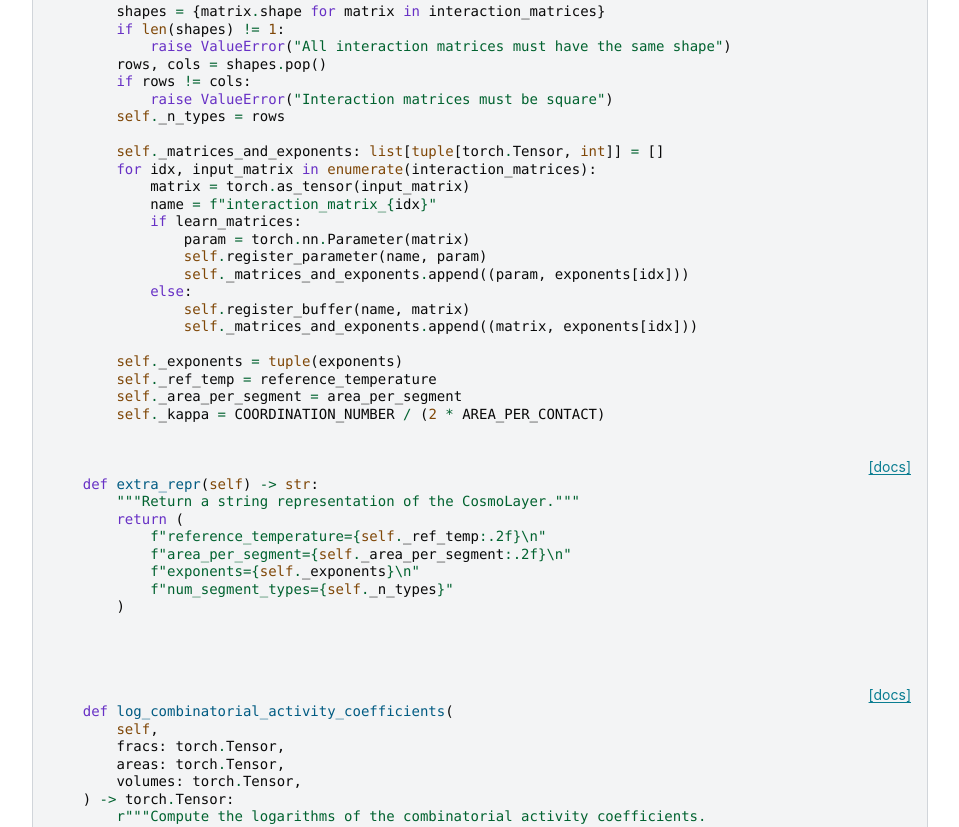
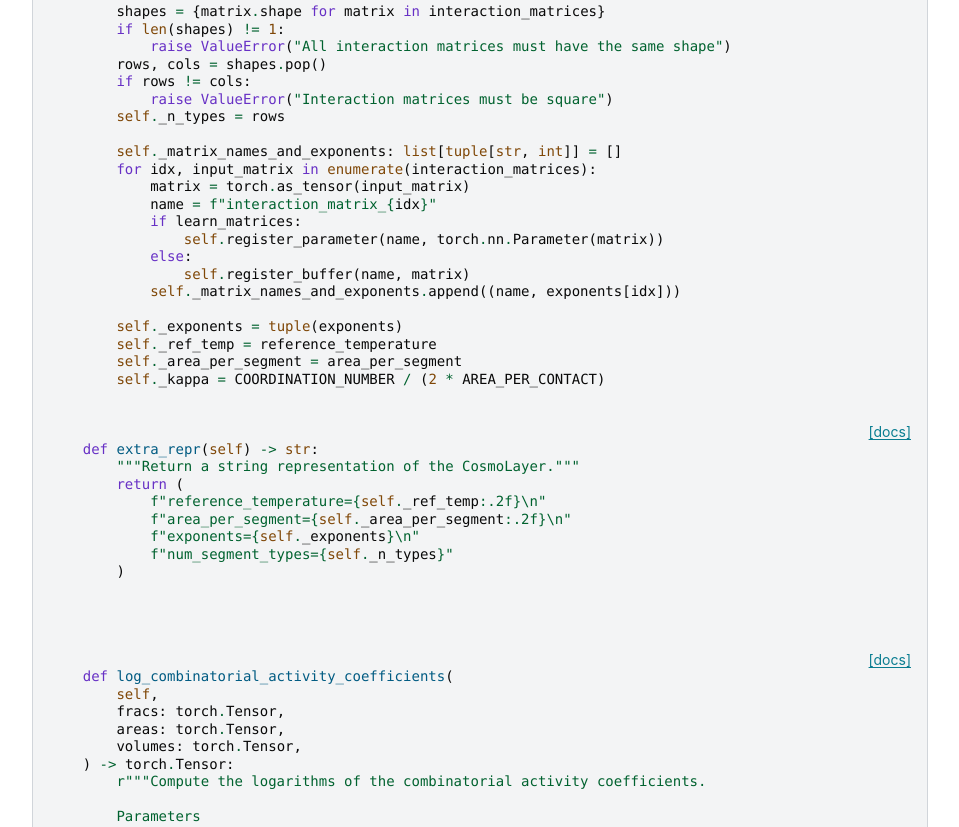
Before and after one commit to BonhyeokKoo/cosmolayer, a plain HTML site: page docs/development/_modules/cosmolayer/cosmolayer.html in a window 1280 px wide. Shown: the part 2372-3199 px from the top of the page, without its empty margins (176-1135 px from the left). Drawn offline with Linux system fonts and the light colour scheme.

Commit message:
Docs from refs/heads/main deccbe5c54a6a0002be192ae93e22d4edf237279

```diff
--- a/docs/development/_modules/cosmolayer/cosmolayer.html
+++ b/docs/development/_modules/cosmolayer/cosmolayer.html
@@ -524,17 +524,15 @@
             <span class="k">raise</span> <span class="ne">ValueError</span><span class="p">(</span><span class="s2">&quot;Interaction matrices must be square&quot;</span><span class="p">)</span>
         <span class="bp">self</span><span class="o">.</span><span class="n">_n_types</span> <span class="o">=</span> <span class="n">rows</span>
 
-        <span class="bp">self</span><span class="o">.</span><span class="n">_matrices_and_exponents</span><span class="p">:</span> <span class="nb">list</span><span class="p">[</span><span class="nb">tuple</span><span class="p">[</span><span class="n">torch</span><span class="o">.</span><span class="n">Tensor</span><span class="p">,</span> <span class="nb">int</span><span class="p">]]</span> <span class="o">=</span> <span class="p">[]</span>
+        <span class="bp">self</span><span class="o">.</span><span class="n">_matrix_names_and_exponents</span><span class="p">:</span> <span class="nb">list</span><span class="p">[</span><span class="nb">tuple</span><span class="p">[</span><span class="nb">str</span><span class="p">,</span> <span class="nb">int</span><span class="p">]]</span> <span class="o">=</span> <span class="p">[]</span>
         <span class="k">for</span> <span class="n">idx</span><span class="p">,</span> <span class="n">input_matrix</span> <span class="ow">in</span> <span class="nb">enumerate</span><span class="p">(</span><span class="n">interaction_matrices</span><span class="p">):</span>
             <span class="n">matrix</span> <span class="o">=</span> <span class="n">torch</span><span class="o">.</span><span class="n">as_tensor</span><span class="p">(</span><span class="n">input_matrix</span><span class="p">)</span>
             <span class="n">name</span> <span class="o">=</span> <span class="sa">f</span><span class="s2">&quot;interaction_matrix_</span><span class="si">{</span><span class="n">idx</span><span class="si">}</span><span class="s2">&quot;</span>
             <span class="k">if</span> <span class="n">learn_matrices</span><span class="p">:</span>
-                <span class="n">param</span> <span class="o">=</span> <span class="n">torch</span><span class="o">.</span><span class="n">nn</span><span class="o">.</span><span class="n">Parameter</span><span class="p">(</span><span class="n">matrix</span><span class="p">)</span>
-                <span class="bp">self</span><span class="o">.</span><span class="n">register_parameter</span><span class="p">(</span><span class="n">name</span><span class="p">,</span> <span class="n">param</span><span class="p">)</span>
-                <span class="bp">self</span><span class="o">.</span><span class="n">_matrices_and_exponents</span><span class="o">.</span><span class="n">append</span><span class="p">((</span><span class="n">param</span><span class="p">,</span> <span class="n">exponents</span><span class="p">[</span><span class="n">idx</span><span class="p">]))</span>
+                <span class="bp">self</span><span class="o">.</span><span class="n">register_parameter</span><span class="p">(</span><span class="n">name</span><span class="p">,</span> <span class="n">torch</span><span class="o">.</span><span class="n">nn</span><span class="o">.</span><span class="n">Parameter</span><span class="p">(</span><span class="n">matrix</span><span class="p">))</span>
             <span class="k">else</span><span class="p">:</span>
                 <span class="bp">self</span><span class="o">.</span><span class="n">register_buffer</span><span class="p">(</span><span class="n">name</span><span class="p">,</span> <span class="n">matrix</span><span class="p">)</span>
-                <span class="bp">self</span><span class="o">.</span><span class="n">_matrices_and_exponents</span><span class="o">.</span><span class="n">append</span><span class="p">((</span><span class="n">matrix</span><span class="p">,</span> <span class="n">exponents</span><span class="p">[</span><span class="n">idx</span><span class="p">]))</span>
+            <span class="bp">self</span><span class="o">.</span><span class="n">_matrix_names_and_exponents</span><span class="o">.</span><span class="n">append</span><span class="p">((</span><span class="n">name</span><span class="p">,</span> <span class="n">exponents</span><span class="p">[</span><span class="n">idx</span><span class="p">]))</span>
 
         <span class="bp">self</span><span class="o">.</span><span class="n">_exponents</span> <span class="o">=</span> <span class="nb">tuple</span><span class="p">(</span><span class="n">exponents</span><span class="p">)</span>
         <span class="bp">self</span><span class="o">.</span><span class="n">_ref_temp</span> <span class="o">=</span> <span class="n">reference_temperature</span>
@@ -643,7 +641,8 @@
 <span class="sd">        &quot;&quot;&quot;</span>
         <span class="n">beta</span> <span class="o">=</span> <span class="p">(</span><span class="bp">self</span><span class="o">.</span><span class="n">_ref_temp</span> <span class="o">/</span> <span class="n">temp</span><span class="p">)</span><span class="o">.</span><span class="n">unsqueeze</span><span class="p">(</span><span class="o">-</span><span class="mi">1</span><span class="p">)</span><span class="o">.</span><span class="n">unsqueeze</span><span class="p">(</span><span class="o">-</span><span class="mi">1</span><span class="p">)</span>
         <span class="n">matrices</span> <span class="o">=</span> <span class="p">[</span>
-            <span class="n">matrix</span> <span class="o">*</span> <span class="n">beta</span><span class="o">**</span><span class="n">exponent</span> <span class="k">for</span> <span class="n">matrix</span><span class="p">,</span> <span class="n">exponent</span> <span class="ow">in</span> <span class="bp">self</span><span class="o">.</span><span class="n">_matrices_and_exponents</span>
+            <span class="nb">getattr</span><span class="p">(</span><span class="bp">self</span><span class="p">,</span> <span class="n">name</span><span class="p">)</span> <span class="o">*</span> <span class="n">beta</span><span class="o">**</span><span class="n">exponent</span>
+            <span class="k">for</span> <span class="n">name</span><span class="p">,</span> <span class="n">exponent</span> <span class="ow">in</span> <span class="bp">self</span><span class="o">.</span><span class="n">_matrix_names_and_exponents</span>
         <span class="p">]</span>
         <span class="k">return</span> <span class="n">torch</span><span class="o">.</span><span class="n">stack</span><span class="p">(</span><span class="n">matrices</span><span class="p">)</span><span class="o">.</span><span class="n">sum</span><span class="p">(</span><span class="n">dim</span><span class="o">=</span><span class="mi">0</span><span class="p">)</span></div>
 
```
Also changed, not shown: 4 other files.
